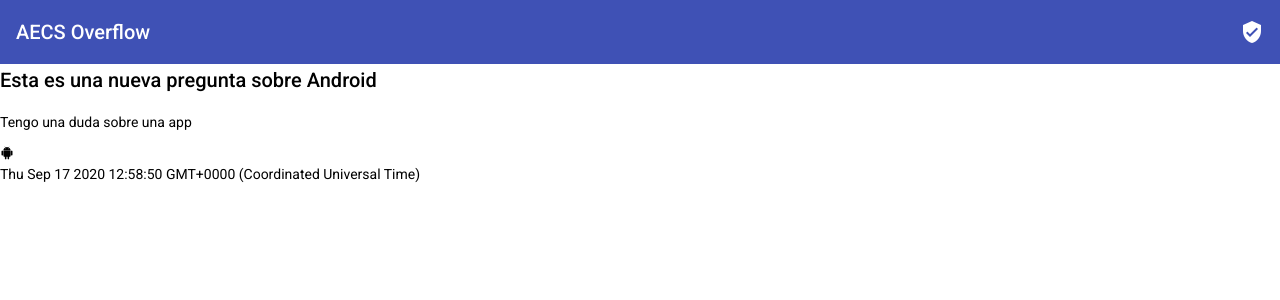
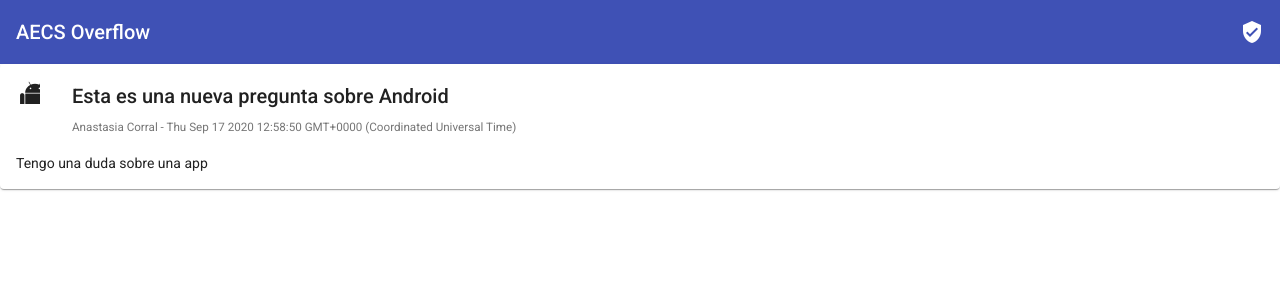
Before and after one commit to anibal-corral/aecs-overflow, an Angular app in the folder aecs-overflow/: page / in a window 1280 px wide. Shown: the top 300 px of the page. Built offline with nearby package versions, Linux system fonts and the light colour scheme.

Commit message:
Utiliza mat-card para dar formato Crea archivo css para el detalle de la pregunta

```diff
--- /dev/null
+++ b/aecs-overflow/src/app/question/question-detail.component.css
@@ -0,0 +1,7 @@
+.icon{
+  font-size: 38px;
+
+}
+h2 {
+  margin: 0;
+}
--- a/aecs-overflow/src/app/question/question-detail.component.html
+++ b/aecs-overflow/src/app/question/question-detail.component.html
@@ -1,4 +1,22 @@
-<h2>{{question.title}}</h2>
-<p>{{question.description}}</p>
-<i class="{{question.icon}}"></i>
-<p>{{question.createdAt}}</p>
+<mat-card >
+  <mat-card-header>
+    <div mat-card-avatar >
+      <mat-icon class="{{question.icon}} icon">
+      </mat-icon>
+    </div>
+    <mat-card-title><h2>{{question.title}}</h2></mat-card-title>
+    <mat-card-subtitle>
+      <small>Anastasia Corral - {{question.createdAt}}</small>
+    </mat-card-subtitle>
+  </mat-card-header>
+  <mat-card-content>
+    <p>{{question.description}}</p>
+  </mat-card-content>
+<!--
+  <img mat-card-image src="https://material.angular.io/assets/img/examples/shiba2.jpg" alt="Photo of a Shiba Inu">
+
+  <mat-card-actions>
+    <button mat-button>LIKE</button>
+    <button mat-button>SHARE</button>
+  </mat-card-actions> -->
+</mat-card>
--- a/aecs-overflow/src/app/question/question-detail.component.ts
+++ b/aecs-overflow/src/app/question/question-detail.component.ts
@@ -2,7 +2,8 @@ import { Component } from "@angular/core";
 import { Question } from './question-model';
 @Component({
   selector: 'app-question-detail',
-  templateUrl: './question-detail.component.html'
+  templateUrl: './question-detail.component.html',
+  styleUrls:['./question-detail.component.css']
 })
 export class QuestionDetailComponent{
 question: Question = new Question(
```
